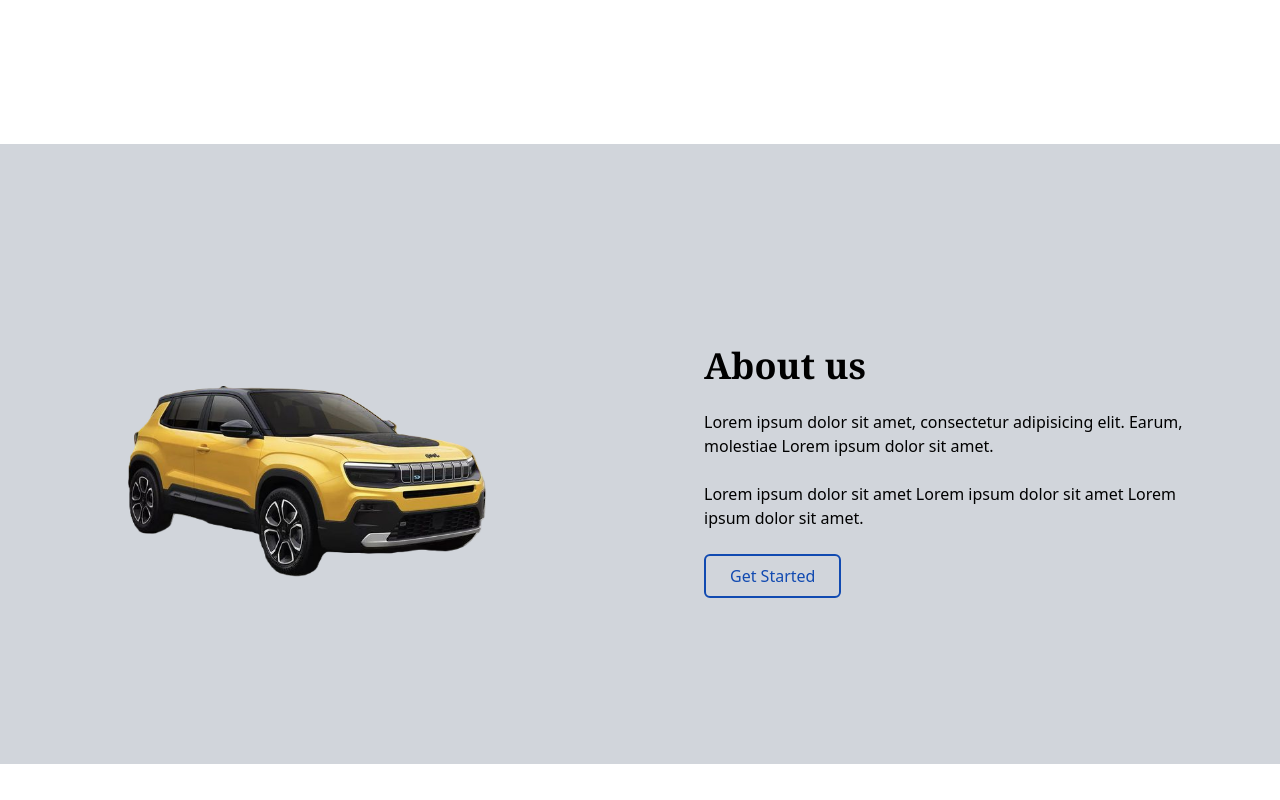
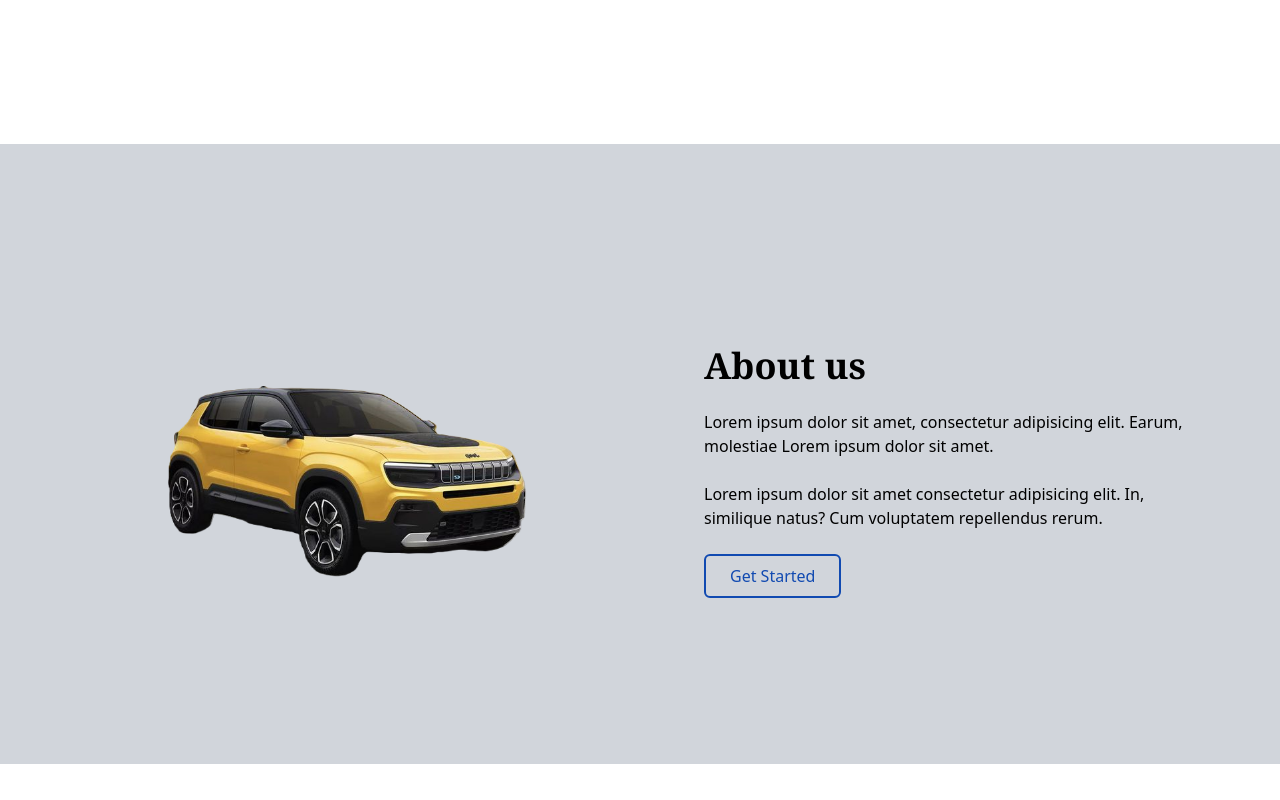
Before and after one commit to jainoos007/Car-Rental, a React (Vite) app: page / in a window 1280 px wide. Shown: the part 536-1336 px from the top of the page. Built offline with nearby package versions, Linux system fonts and the light colour scheme.

Commit message:
finished about comp

```diff
--- a/src/Components/About/About.jsx
+++ b/src/Components/About/About.jsx
@@ -3,10 +3,10 @@ import bannerCar from "../../assets/car1.png";
 
 const About = () => {
   return (
-    <div className="max-h-[620px] bg-gray-300">
+    <div className="max-h-[620px] bg-gray-300 dark:bg-gray-950 dark:text-white">
       <div className="container grid grid-cols-2 py-32">
         {/* image section */}
-        <div className="relative ml-10">
+        <div className="relative ml-20">
           <img src={bannerCar} alt="car" className="scale-75 max-h-[400px]" />
         </div>
         {/* text section */}
@@ -17,8 +17,8 @@ const About = () => {
             molestiae Lorem ipsum dolor sit amet.
           </p>
           <p>
-            Lorem ipsum dolor sit amet Lorem ipsum dolor sit amet Lorem ipsum
-            dolor sit amet.
+            Lorem ipsum dolor sit amet consectetur adipisicing elit. In,
+            similique natus? Cum voluptatem repellendus rerum.
           </p>
           <div>
             <button className="border-2 border-primary rounded-md text-primary px-6 py-2 hover:bg-primary/90 hover:text-black">
```
